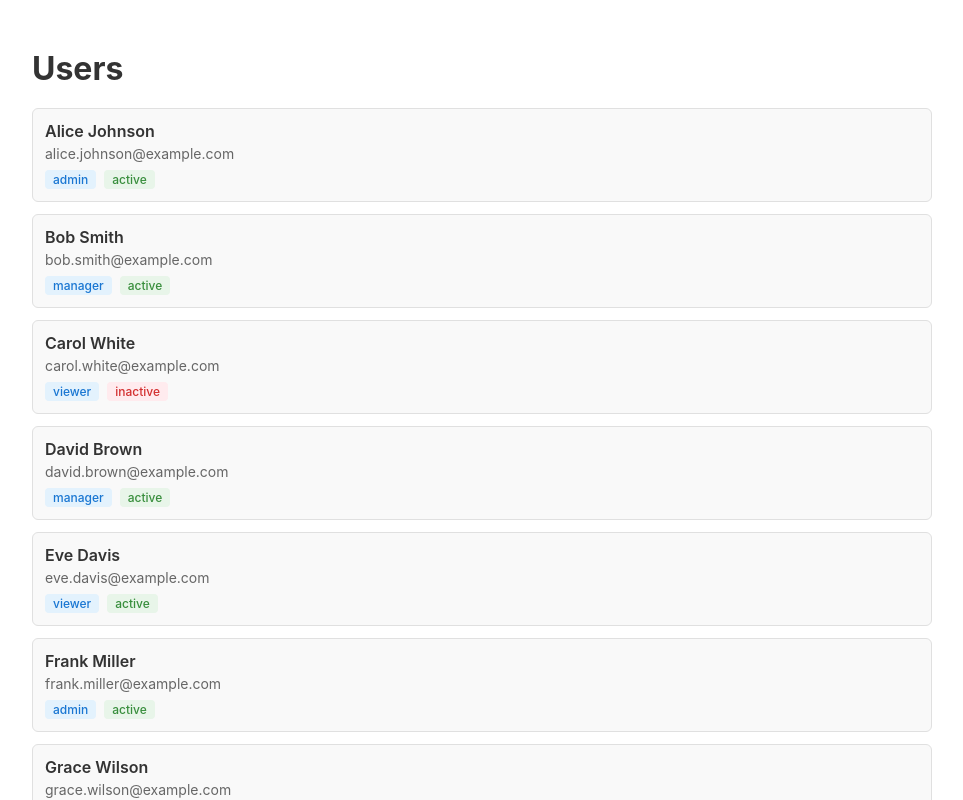
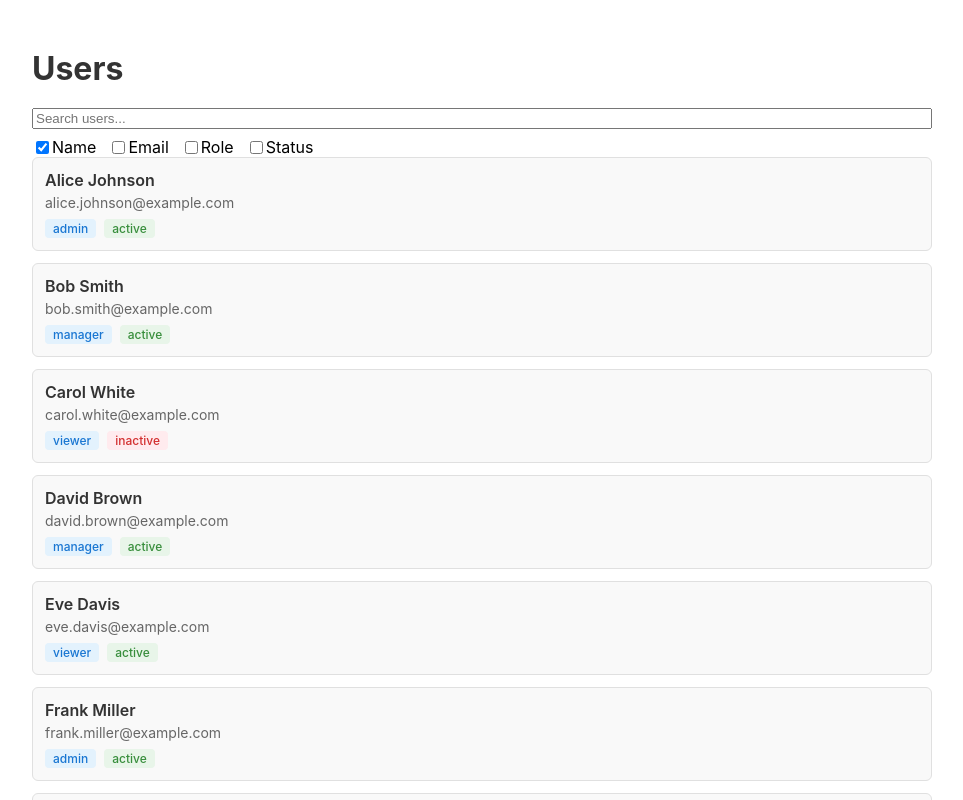
Before and after one commit to RedWhi/hiring-test-frontend-vue, a Vue app: page / in a window 1280 px wide. Shown: the top 800 px of the page, without its empty margins (158-1121 px from the left). Built offline with nearby package versions, Linux system fonts and the light colour scheme.

Commit message:
Added basic layout of filter + switches

```diff
--- a/src/App.vue
+++ b/src/App.vue
@@ -1,10 +1,15 @@
 <template>
   <div class="app">
     <h1>Users</h1>
+
+    <user-filters />
+
     <div class="users-list">
       <div v-for="user in users" :key="user.id" class="user-item">
         <div class="user-name">{{ user.name }}</div>
+
         <div class="user-email">{{ user.email }}</div>
+
         <div class="user-meta">
           <span class="badge">{{ user.role }}</span>
           <span class="status" :class="user.status">{{ user.status }}</span>
@@ -16,7 +21,10 @@
 
 <script setup>
 import { ref, onMounted } from 'vue'
+
 import { fetchUsers } from './api/mock.js'
+
+import UserFilters from './components/UserFilters.vue'
 
 const users = ref([])
 
--- /dev/null
+++ b/src/components/UserFilters.vue
@@ -0,0 +1,82 @@
+<template>
+  <form class="filters" @submit.prevent>
+    <input
+      id="user-search-query"
+      v-model="query"
+      class="filters__query"
+      type="search"
+      placeholder="Search users..."
+    />
+
+    <div class="filters__fields">
+      <label>
+        <input
+          id="filter-field-name"
+          type="checkbox"
+          :checked="selectedField === 'name'"
+          @change="selectedField = 'name'"
+        />
+        Name
+      </label>
+
+      <label>
+        <input
+          id="filter-field-email"
+          type="checkbox"
+          :checked="selectedField === 'email'"
+          @change="selectedField = 'email'"
+        />
+        Email
+      </label>
+
+      <label>
+        <input
+          id="filter-field-role"
+          type="checkbox"
+          :checked="selectedField === 'role'"
+          @change="selectedField = 'role'"
+        />
+        Role
+      </label>
+
+      <label>
+        <input
+          id="filter-field-status"
+          type="checkbox"
+          :checked="selectedField === 'status'"
+          @change="selectedField = 'status'"
+        />
+        Status
+      </label>
+    </div>
+  </form>
+</template>
+
+<script setup>
+import { ref } from 'vue'
+
+const query = ref('')
+const selectedField = ref('name')
+</script>
+
+<style scoped>
+.filters {
+  display: flex;
+  flex-direction: column;
+  gap: 8px;
+}
+
+.filters__query {
+  width: 100%;
+}
+
+.filters__fields {
+  display: flex;
+  gap: 12px;
+}
+
+.filters__fields label {
+  display: flex;
+  align-items: center;
+}
+</style>
```
